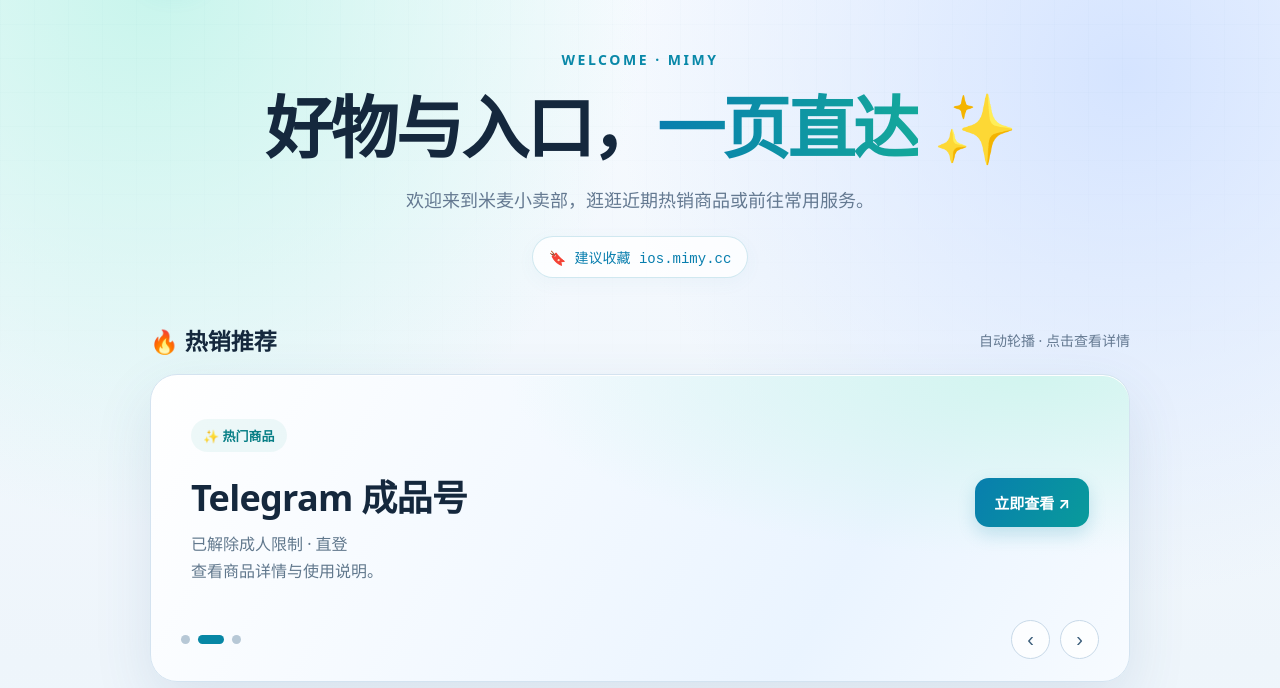
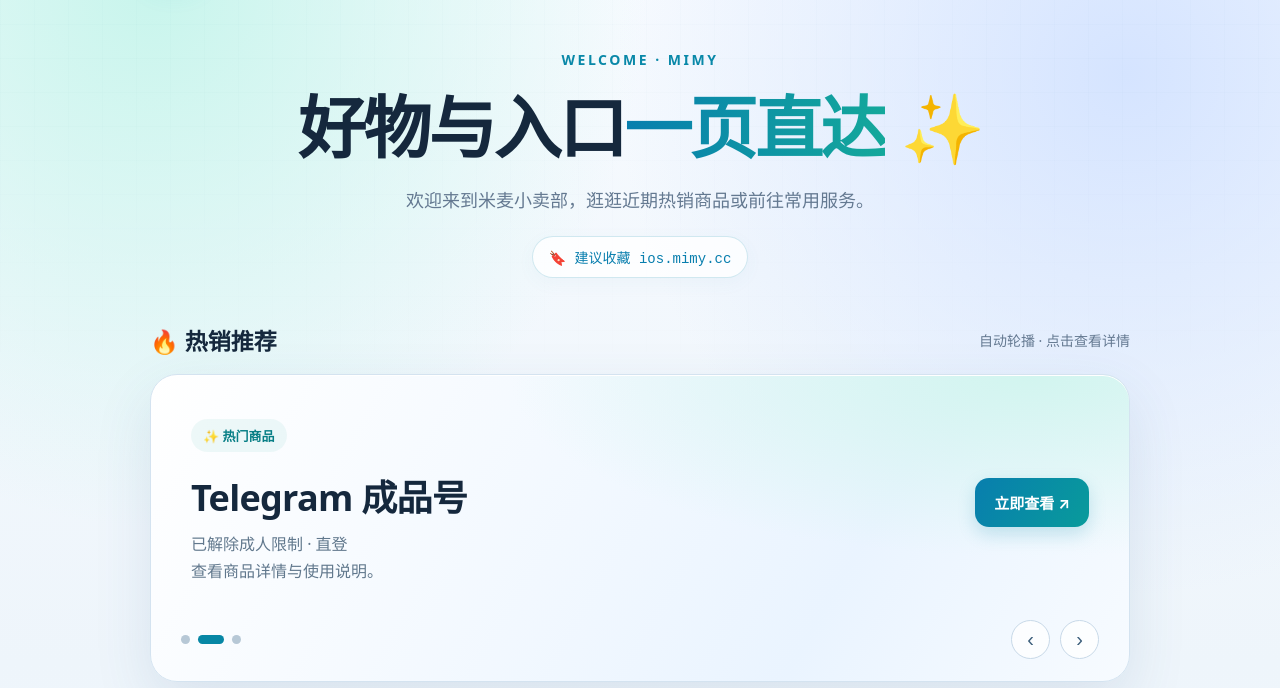
Before and after one commit to krililrify/mimyurl, a plain HTML site: page index.html in a window 1280 px wide. Shown: the part 112-800 px from the top of the page. Drawn offline with Linux system fonts and the light colour scheme.

Commit message:
Update index.html

```diff
--- a/index.html
+++ b/index.html
@@ -14,7 +14,7 @@ a{color:inherit}.wrap{width:min(100% - 48px,980px);margin:auto;padding:42px 0 38
 <body>
 <main class="wrap">
   <header class="top"><a class="brand" href="#top" style="text-decoration:none"><span class="brand-icon">🌾</span>米麦小卖部</a><span class="pill">✨ 常用入口</span></header>
-  <section class="hero" id="top"><div class="eyebrow">WELCOME · MIMY</div><h1>好物与入口，<span>一页直达</span> ✨</h1><p>欢迎来到米麦小卖部，逛逛近期热销商品或前往常用服务。</p><span class="domain">🔖 建议收藏 ios.mimy.cc</span></section>
+  <section class="hero" id="top"><div class="eyebrow">WELCOME · MIMY</div><h1>好物与入口<span>一页直达</span> ✨</h1><p>欢迎来到米麦小卖部，逛逛近期热销商品或前往常用服务。</p><span class="domain">🔖 建议收藏 ios.mimy.cc</span></section>
   <section aria-labelledby="hot-title"><div class="section-title"><h2 id="hot-title">🔥 热销推荐</h2><span>自动轮播 · 点击查看详情</span></div>
     <div class="carousel" id="carousel"><div class="track" id="track">
       <a class="slide" href="https://ios.mimy.uk/item/23" target="_blank" rel="noopener noreferrer"><div class="slide-copy"><span class="tag">🔥 人气推荐</span><h3>美区🆔 · 已购小火箭号</h3><p>查看商品详情，了解当前可选内容与说明。</p></div><span class="cta">立即查看 ↗</span></a>
```
